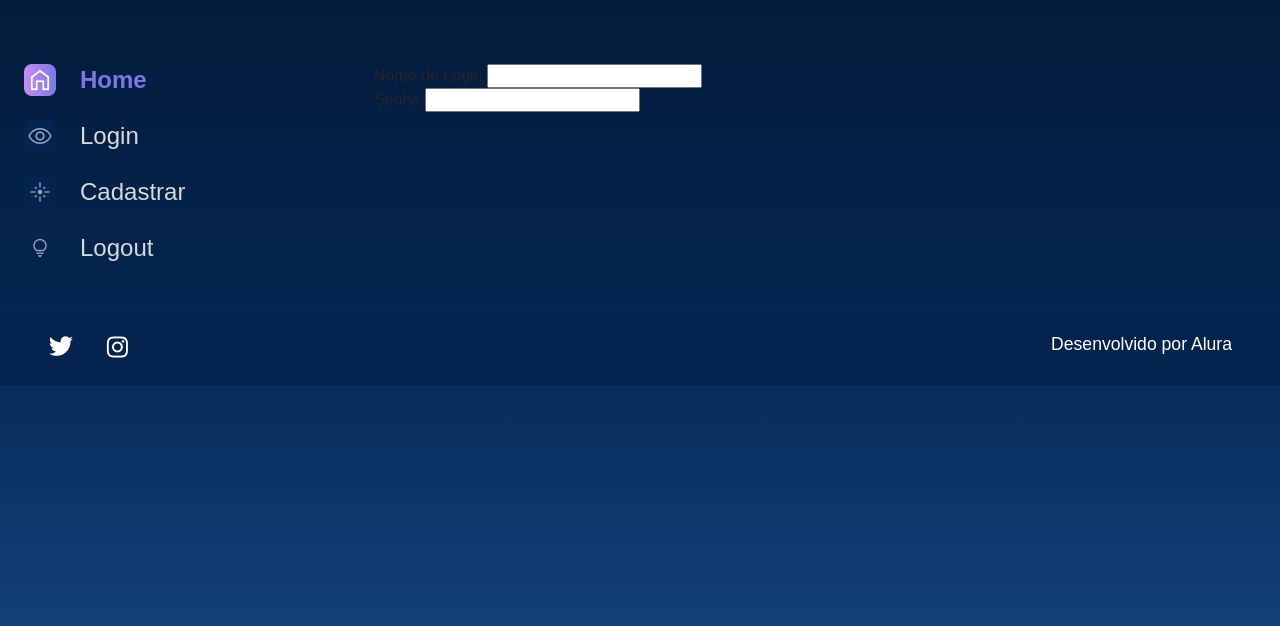
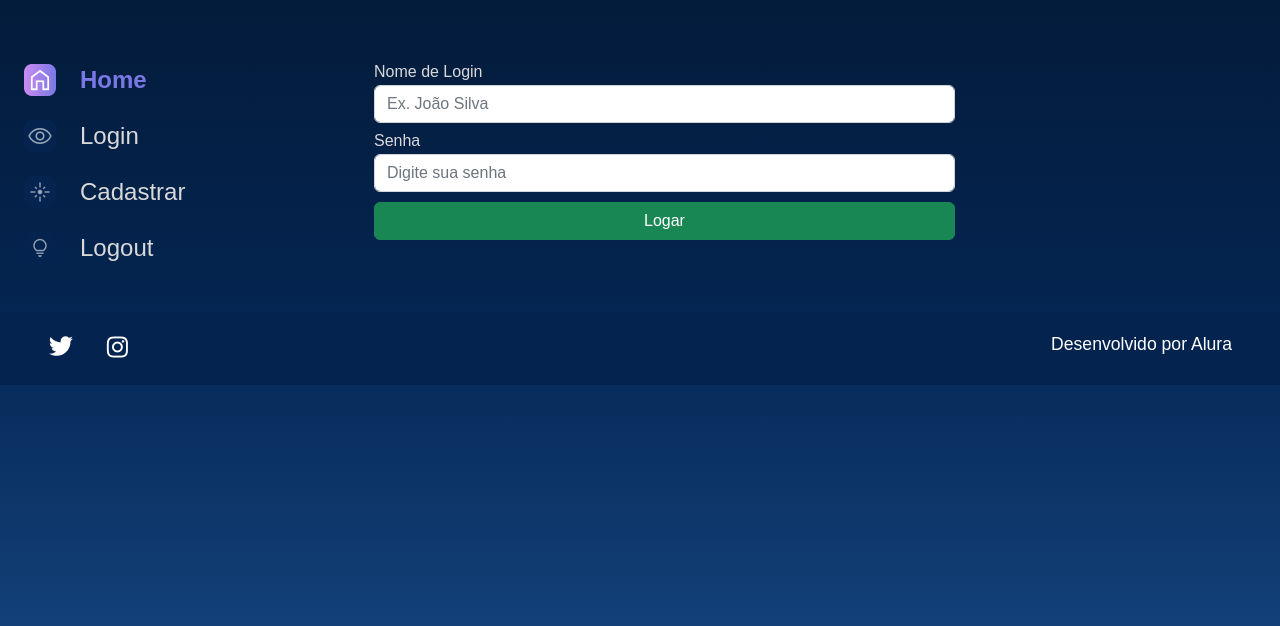
Before and after one commit to dantepedrosa/ALURA-DJANGO-Templates_e_boas_praticas, a Django app: page /login in a window 1280 px wide. Shown: the part 114-740 px from the top of the page. Run offline with Django 4.2, Linux system fonts and the light colour scheme.

Commit message:
Implementação de login com django finalizada

```diff
--- a/templates/usuarios/login.html
+++ b/templates/usuarios/login.html
@@ -45,11 +45,14 @@
                     {% csrf_token %}
                     <div class="row">
                         {% for field in form.visible_fields %}
-                        <div>
-                            <label for="{{ field.id_for_label }}">{{ field.label }}</label>
+                        <div class="col-12 col-lg-12" style="margin-bottom: 10px;">
+                            <label for="{{ field.id_for_label }}" style="color:#D9D9D9; margin-bottom: 5px;">{{ field.label }}</label>
                             {{ field }}
                         </div>
                         {% endfor %}
+                        <div>
+                            <button type="submit" class="btn btn-success col-12" style="padding: top 5px;">Logar</button>
+                        </div>
                     </div>
                 </form>
             </section>
--- a/usuarios/forms.py
+++ b/usuarios/forms.py
@@ -4,11 +4,22 @@ class LoginForms(forms.Form):
     nome_login = forms.CharField(
         label="Nome de Login",
         required=True,
-        max_length=100
+        max_length=100,
+        widget=forms.TextInput(
+            attrs={
+                "class": "form-control",
+                "placeholder": "Ex. João Silva"
+            }
+        )
     )
     senha = forms.CharField(
         label="Senha",
         required=True,
         max_length=70,
-        widget=forms.PasswordInput
+        widget=forms.PasswordInput(
+            attrs={
+                "class": "form-control",
+                "placeholder": "Digite sua senha"
+            }
+        )
     )
```
